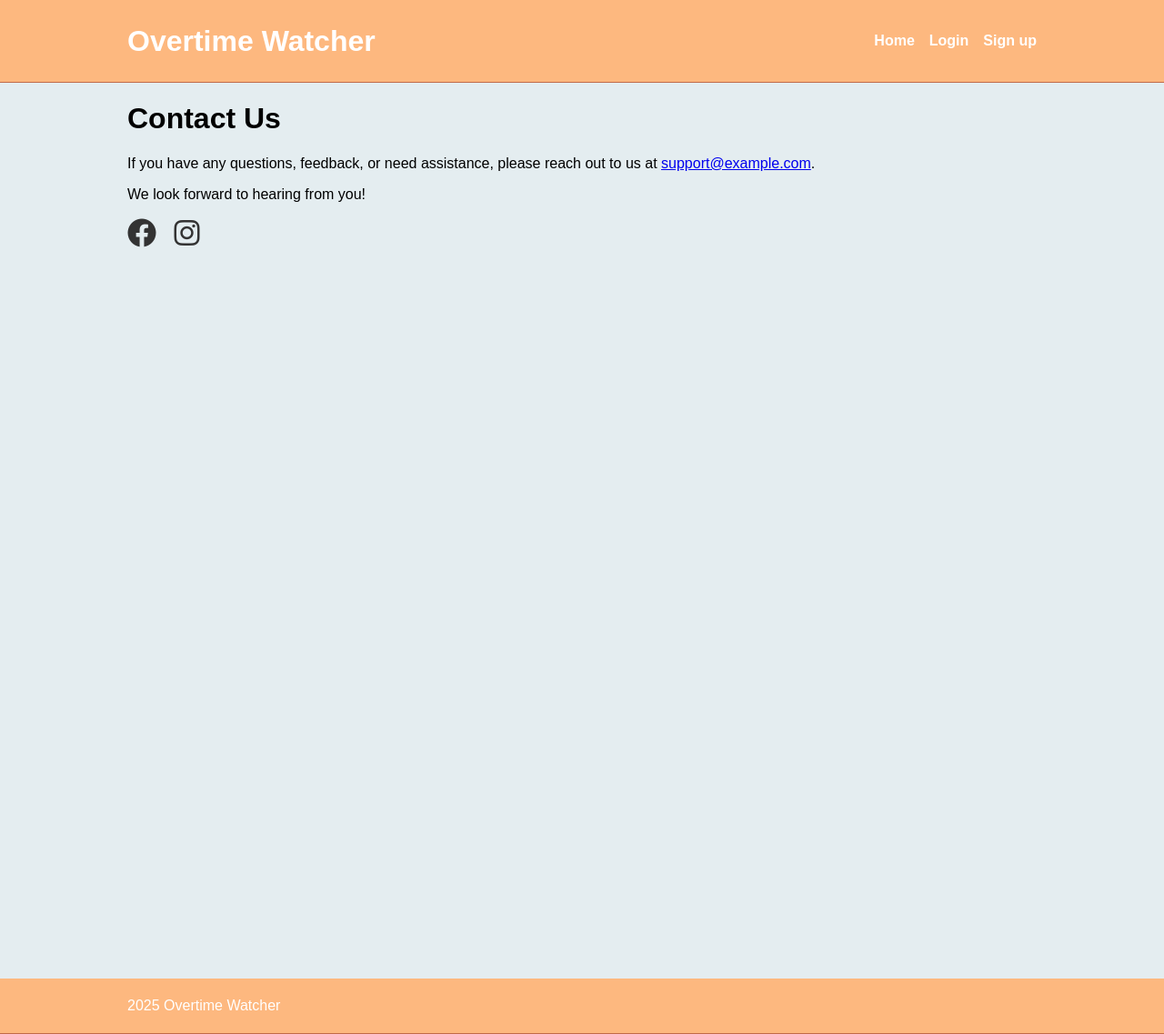
After one commit to DylanAustin-TheDreamer/Overtime-Watcher, a Django app: page /contact/ in a window 1280 px wide. The commit adds this page. Shown: the whole page at 91% size. Run offline with Django 4.2, Linux system fonts and the light colour scheme.

Commit message:
Added contact page for queries regarding this open source software. add social media links and styled

```diff
--- a/overtime/urls.py
+++ b/overtime/urls.py
@@ -9,4 +9,5 @@ urlpatterns = [
     path('signout/', views.signout, name='signout'),
     path('teams/<uuid:team_id>/set-wake/', views.set_wake_time, name='set_wake_time'),
     path('teams/join/', views.join_team, name='join_team'),
+    path('contact/', views.contact, name='contact'),
 ]
--- a/overtime/views.py
+++ b/overtime/views.py
@@ -11,6 +11,9 @@ import json
 # Create your views here.
 def home(request):
     return render(request, 'home.html')
+
+def contact(request):
+    return render(request, 'contact.html')
 
 
 def dashboard(request):
--- a/static/css/styles.css
+++ b/static/css/styles.css
@@ -146,6 +146,19 @@ input[type="password"] {
     align-items: stretch; /* make children stretch to same height if height not fixed */
 }
 
+
+/* for contact page */
+#socials a {
+    text-decoration: none;
+    color: #333;
+    font-size: 2rem;
+    margin-right: 15px;
+}
+#socials a:hover {
+    color: #777;
+    transition: ease-in-out 0.2s;
+}
+
 /* Responsive: stack cards on narrow screens */
 @media (max-width: 630px) {
     .dashboard-row {
--- /dev/null
+++ b/templates/contact.html
@@ -0,0 +1,14 @@
+{% extends "base.html" %}
+{% load static %}
+
+{% block content %}
+<div class="container">
+    <h1>Contact Us</h1>
+    <p>If you have any questions, feedback, or need assistance, please reach out to us at <a href="mailto:support@example.com">support@example.com</a>.</p>
+    <p>We look forward to hearing from you!</p>
+    <nav id="socials">
+        <a href="https://www.facebook.com/" target="_blank"><i class="fa-brands fa-facebook"></i></a>
+        <a href="https://www.instagram.com/" target="_blank"><i class="fa-brands fa-instagram"></i></a>
+    </nav>
+</div>
+{% endblock %}
--- a/templates/home.html
+++ b/templates/home.html
@@ -20,6 +20,6 @@
     But also, it's for everyone too. Gamers, dreamers, wakeful eyes and weary souls.</p>
   <br>
   <p>You'll be pleased to know that Overtime Watcher is open source! to contribute, or suggest improvements on overtime-watcher, please get in touch.</p>
-  <a href="#" class="btn" style="text-decoration: none;">Contact</a>
+  <a href="{% url 'contact' %}" class="btn" style="text-decoration: none;">Contact</a>
 </div>
 {% endblock %}
```
